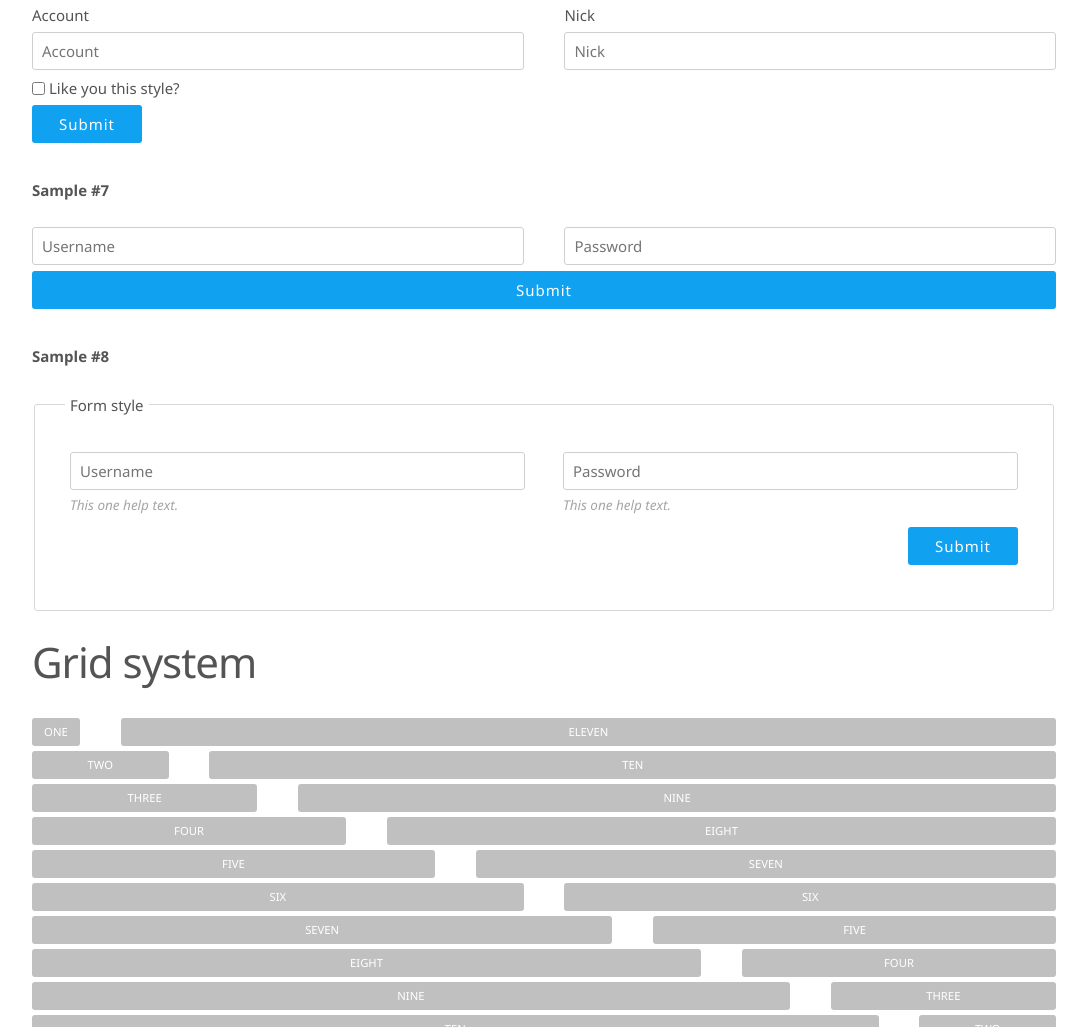
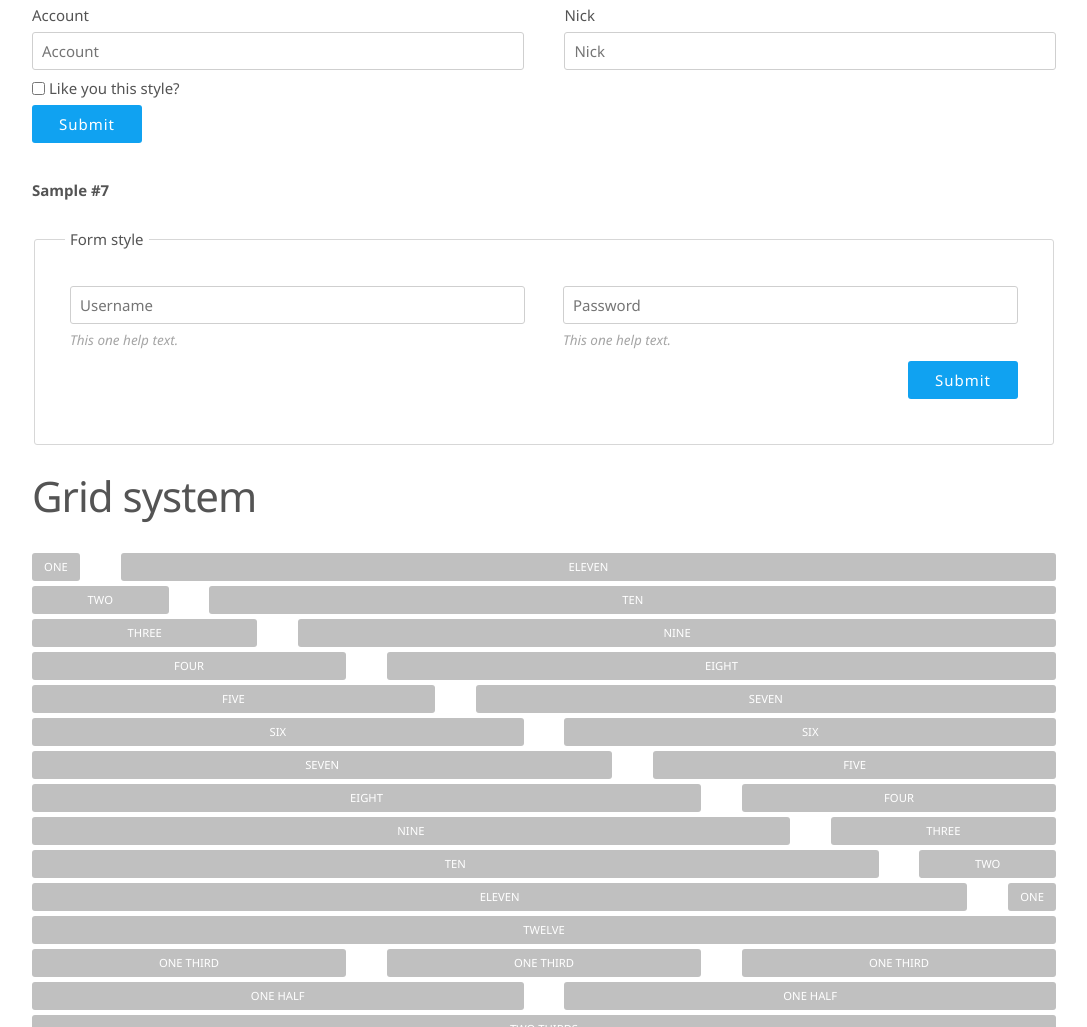
Before and after one commit to css-ui/css-ui.github.io, a plain HTML site: page index.html in a window 1280 px wide. Shown: the part 2910-3937 px from the top of the page, without its empty margins (96-1183 px from the left). Drawn offline with Linux system fonts and the light colour scheme; files that its build step writes are made by us from their sources; files whose address does not match are found by name.

Commit message:
Update index.html

```diff
--- a/index.html
+++ b/index.html
@@ -8,7 +8,7 @@
 	<title>CSS UI - The code samples</title>
 
 	<!-- CSS styles -->
-	<link rel="stylesheet" href="css/style.css">
+	<link rel="stylesheet" href="style.css">
 </head>
 <body>
 	<div class="container">
@@ -178,24 +178,8 @@
 			</div>
 
 			<!-- Sample #7 -->
-			<div class="wrapping">
+			<div class="screen block">
 				<p><b>Sample #7</b></p>
-				<form>
-					<div class="row">
-						<div class="six columns">
-							<input type="text" placeholder="Username" class="six columns full width">
-						</div>
-						<div class="six columns">
-							<input type="password" placeholder="Password" required class="full width">
-						</div>
-					</div>
-					<input type="submit" class="button primary full width" value="Submit">
-				</form>
-			</div>
-
-			<!-- Sample #8 -->
-			<div class="screen block">
-				<p><b>Sample #8</b></p>
 				<form>
 					<fieldset>
 						<legend>Form style</legend>
```
